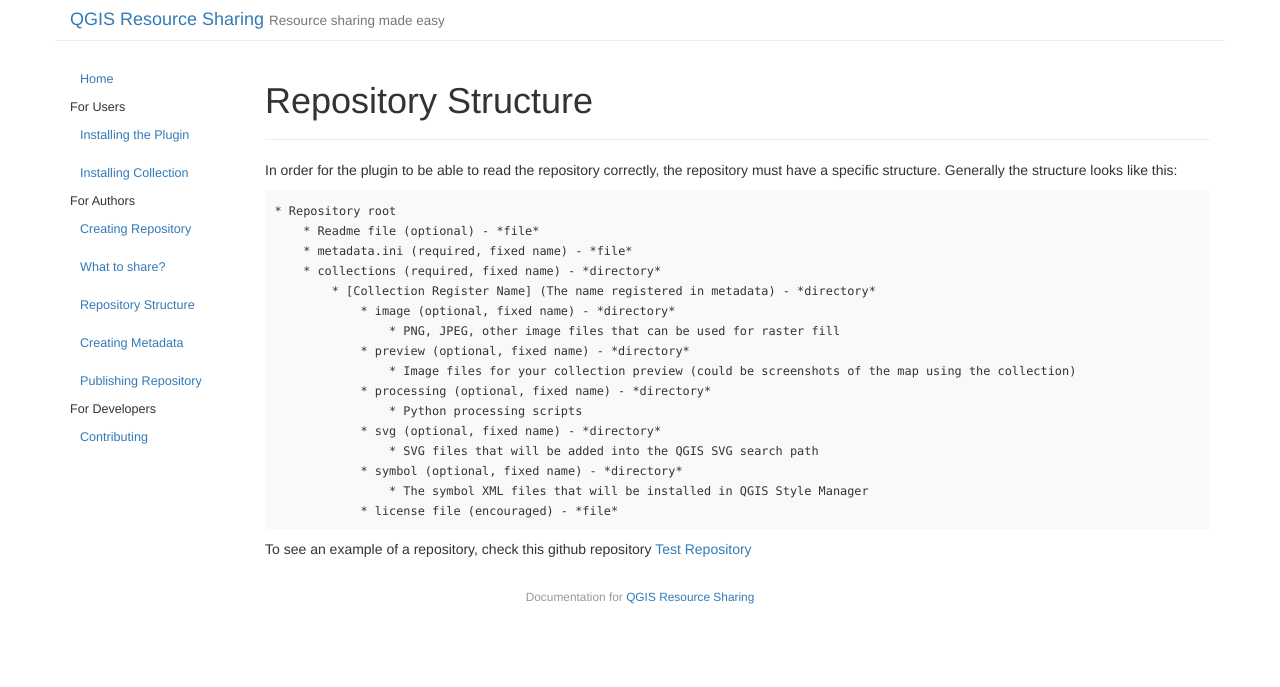
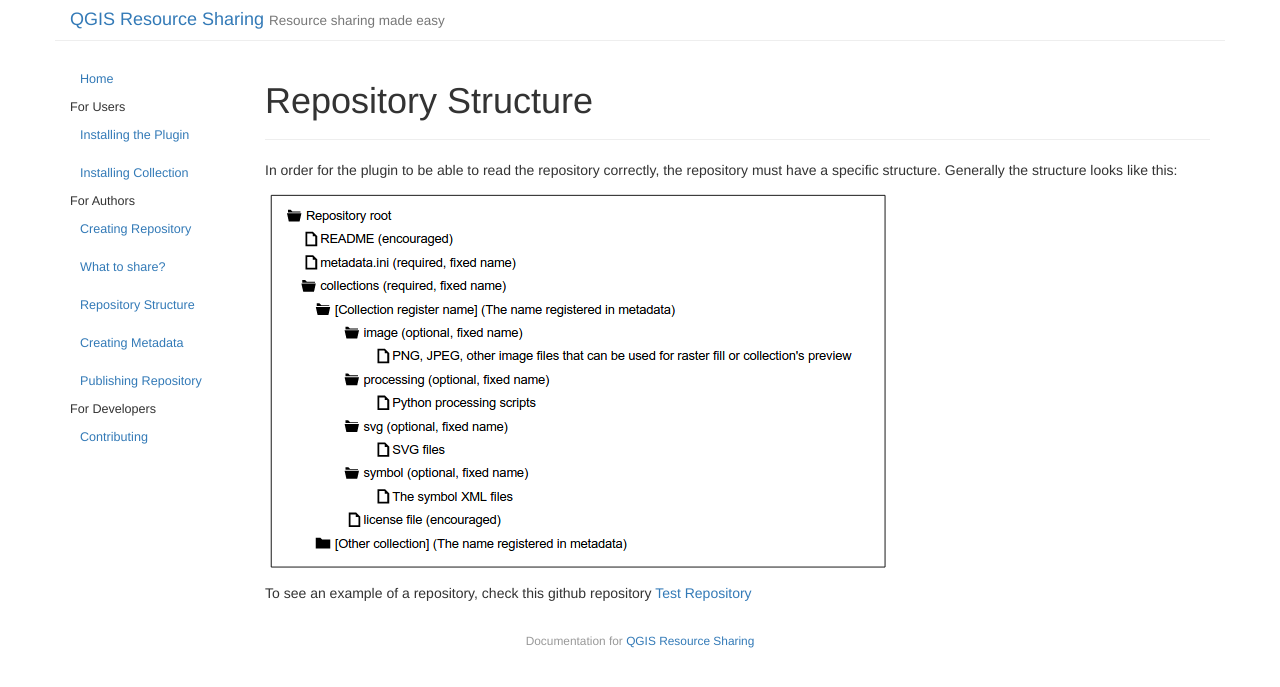
Before and after one commit to QGIS-Contribution/QGIS-ResourceSharing, a Jekyll site: the page built from _posts/2016-07-22-repository-structure.md, in a window 1280 px wide. Shown: the top 687 px of the page. Built offline with Jekyll 4.4.1, drawn with Linux system fonts in a browser that asks for light colours.

Commit message:
Update docs.

````diff
--- a/_posts/2016-07-22-repository-structure.md
+++ b/_posts/2016-07-22-repository-structure.md
@@ -10,24 +10,7 @@
 repository must have a specific structure. Generally the structure looks like
  this:
 
-```
-* Repository root
-    * Readme file (optional) - *file*
-    * metadata.ini (required, fixed name) - *file*
-    * collections (required, fixed name) - *directory*
-        * [Collection Register Name] (The name registered in metadata) - *directory*
-            * image (optional, fixed name) - *directory*
-                * PNG, JPEG, other image files that can be used for raster fill
-            * preview (optional, fixed name) - *directory*
-                * Image files for your collection preview (could be screenshots of the map using the collection)
-            * processing (optional, fixed name) - *directory*
-                * Python processing scripts
-            * svg (optional, fixed name) - *directory*
-                * SVG files that will be added into the QGIS SVG search path
-            * symbol (optional, fixed name) - *directory*
-                * The symbol XML files that will be installed in QGIS Style Manager
-            * license file (encouraged) - *file*
-```
+![Repo structure]({{ site.baseurl }}/assets/repo_structure.png)
 
 
 To see an example of a repository, check this github repository [Test Repository](https://github.com/akbargumbira/qgis_resources_data/)
````
Also changed, not shown: _posts/2016-07-20-installation.md (+5 -4 lines), _posts/2016-08-09-installing-collection.md (+4 -3 lines), index.md (+1 -1 lines), assets/repo_structure.png (added).
